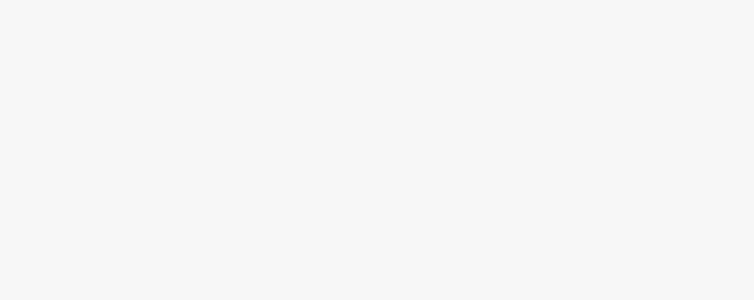
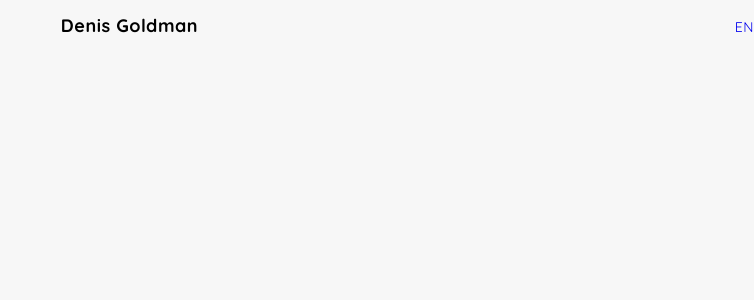
Before and after one commit to denisgoldman/personalsite, a Nuxt app: page / in a window 1280 px wide. Shown: the top 300 px of the page, without its empty margins (526-1280 px from the left). Built offline with nearby package versions, Linux system fonts and the light colour scheme.

Commit message:
changes to header structure

```diff
--- a/components/AppHeader.vue
+++ b/components/AppHeader.vue
@@ -1,44 +1,62 @@
 <template>
   <header class="header">
-        <input class="hidden-checkbox" type="checkbox" id="header-checkbox"/>
-        <label for="header-checkbox"><BurgerIcon/></label>
+    <input class="hidden-checkbox" type="checkbox" id="header-checkbox" />
+    <div class="header--nav-strip">
+    <label class="header--checkbox-label" for="header-checkbox"><BurgerIcon /></label>
+    <div class="header--logo"><Logo /></div>
+    <div class="language-selector__mobile">
+        <NuxtLink
+          v-if="$i18n.locale === 'de'"
+          :to="`/en` + $route.fullPath"
+          class="header--link"
+          active-class="none"
+          exact
+        >{{ $t('links.englishCode') }}</NuxtLink>
+        <NuxtLink
+          v-else
+          :to="$route.fullPath.replace(/^\/[^\/]+/, '')"
+          class="header--link"
+          active-class="none"
+          exact
+        >{{ $t('links.germanCode') }}</NuxtLink>
+      </div>
+    </div>
     <nav class="header--menu">
       <div class="header--menu__links">
-                <Logo />
-                <NuxtLink :to="$i18n.path('')" class="header--link" exact>
-                    {{ $t('links.portfolio') }}
-                </NuxtLink>
-                <NuxtLink :to="$i18n.path('about')" class="header--link" exact>
-                    {{ $t('links.resume') }}
-                </NuxtLink>
-                <NuxtLink :to="$i18n.path('about')" class="header--link" exact>
-                    {{ $t('links.about') }}
-                </NuxtLink>
+        <NuxtLink :to="$i18n.path('')" class="header--link" exact>{{ $t('links.portfolio') }}</NuxtLink>
+        <NuxtLink :to="$i18n.path('about')" class="header--link" exact>{{ $t('links.resume') }}</NuxtLink>
+        <NuxtLink :to="$i18n.path('about')" class="header--link" exact>{{ $t('links.about') }}</NuxtLink>
       </div>
       <div class="header--menu__options">
-                <NuxtLink v-if="$i18n.locale === 'de'" :to="`/en` + $route.fullPath" class="header--link" active-class="none" exact>
-                    {{ $t('links.english') }}
-                </NuxtLink>
-                <NuxtLink v-else :to="$route.fullPath.replace(/^\/[^\/]+/, '')" class="header--link" active-class="none" exact>
-                    {{ $t('links.german') }}
-                </NuxtLink>
+        <NuxtLink
+          v-if="$i18n.locale === 'de'"
+          :to="`/en` + $route.fullPath"
+          class="header--link"
+          active-class="none"
+          exact
+        >{{ $t('links.english') }}</NuxtLink>
+        <NuxtLink
+          v-else
+          :to="$route.fullPath.replace(/^\/[^\/]+/, '')"
+          class="header--link"
+          active-class="none"
+          exact
+        >{{ $t('links.german') }}</NuxtLink>
       </div>
-
-
     </nav>
   </header>
 </template>
 
 <script>
-import Logo from "./Logo"
-import BurgerIcon from "./BurgerIcon"
+import Logo from "./Logo";
+import BurgerIcon from "./BurgerIcon";
 export default {
   name: "AppHeader",
   components: {
     Logo,
     BurgerIcon
   }
-}
+};
 </script>
 
 <style lang="scss">
@@ -96,31 +114,62 @@ export default {
 // }
 
 .header {
-            height: initial;
-            line-height: initial;
+
+  .header--link {
+        font-size: 14px;
+        font-family: "Quicksand", sans-serif;
+        text-decoration: none;
+        transition: all .3s;
+
+        @media (prefers-color-scheme: dark) {
+            color: $textColor_dark;
+        }
+
+        &:visited {
+            color: $textColor_light;
+
+            @media (prefers-color-scheme: dark) {
+            color: $textColor_dark;
+        }
+
+        }
+
+        &:hover {
+            transition: all .3s;
+            background: linear-gradient(90deg,#ff8a00,#e52e71);
+            -webkit-text-fill-color: transparent;
+            box-decoration-break: clone;
+            background-clip: text;
+        }
+    }
+
+  .header--nav-strip {
+      display: flex;
+      justify-content: space-between;
+      height: 50px;
+      align-items: center;
+
+    .header--checkbox-label {
+        height: 50px;
+    }
+
+  }
 
   .hidden-checkbox {
     display: none;
-                &~nav {
+    & ~ nav {
       max-height: 0;
       overflow: hidden;
       opacity: 0;
-                    transition: max-height 0.8s cubic-bezier(0,1,0,1), opacity 0.5s ease-in;
-                    background: #fff;
+      transition: max-height 0.8s cubic-bezier(0, 1, 0, 1), opacity 0.5s ease-in;
     }
 
-                &:checked~nav {
+    &:checked ~ nav {
       max-height: 100vh;
       overflow: visible;
       opacity: 1;
       transition: max-height 0.8s ease-in, opacity 0.3s ease-in;
-                    background: #fff;
     }
-                &:checked+label {
-
-                }
-
-
   }
 
   .header--menu {
@@ -131,13 +180,7 @@ export default {
     display: flex;
     flex-direction: column;
 
-                .header--link {
-                    margin: 0;
-                }
 
   }
-
-
 }
-
 </style>
--- a/components/BurgerIcon.vue
+++ b/components/BurgerIcon.vue
@@ -15,7 +15,7 @@ export default {
 
 <style lang="scss">
 .hidden-checkbox {
-  &:checked + label {
+  &:checked + .header--nav-strip {
     .burger-container {
       transform: rotate(90deg);
       #burger {
--- a/plugins/locales/de.json
+++ b/plugins/locales/de.json
@@ -7,7 +7,9 @@
       "resume": "Resume",
       "about": "Über mich",
       "english": "English",
-      "german": "Deutsch"
+      "german": "Deutsch",
+      "englishCode": "EN",
+      "germanCode": "DE"
     },
     "home": {
       "title": "Wilkommen",
--- a/plugins/locales/en.json
+++ b/plugins/locales/en.json
@@ -7,7 +7,9 @@
       "resume": "Resume",
       "about": "About me",
       "english": "English",
-      "german": "Deutsch"
+      "german": "Deutsch",
+      "englishCode": "EN",
+      "germanCode": "DE"
     },
     "home": {
       "title": "Welcome",
```
Lines whose indentation alone changed are shown as unchanged.
